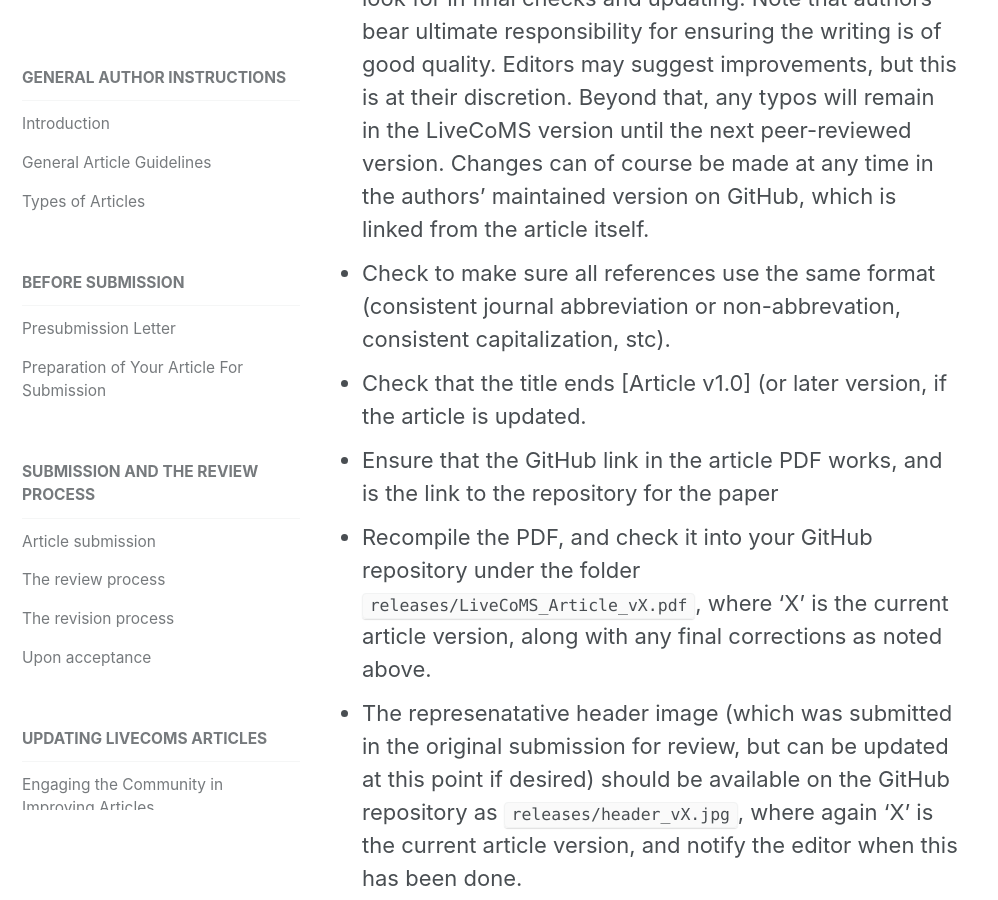
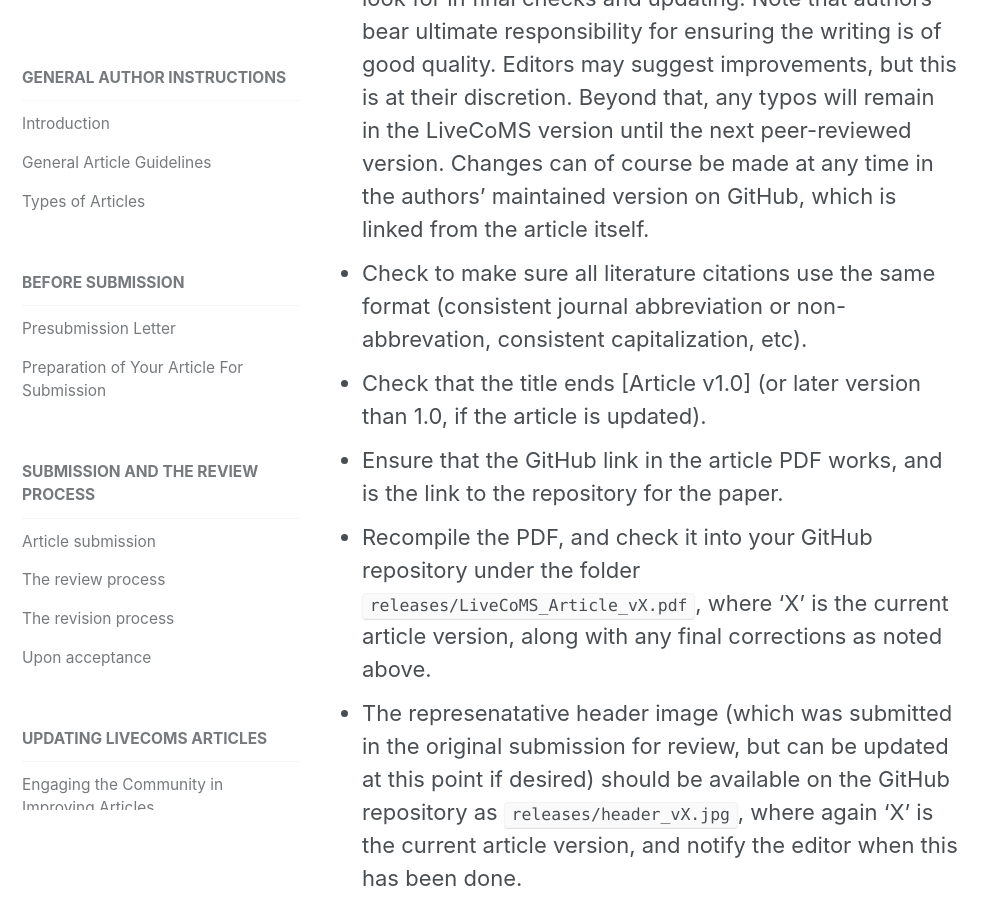
Before and after one commit to livecomsjournal/livecomsjournal.github.io, a Jekyll site: the page built from _author_instructions/01_policies.md, in a window 1280 px wide and 900 px high, scrolled down 16878 px. Shown: the whole window, without its empty margins (0-998 px from the left). Built offline with Jekyll 4.4.1, drawn with Linux system fonts in a browser that asks for light colours.

Commit message:
Update 01_policies.md

```diff
--- a/_author_instructions/01_policies.md
+++ b/_author_instructions/01_policies.md
@@ -222,9 +222,9 @@ After acceptance of your article, the authors must prepare the version of the ar
 - Verify that the metadata is complete in the submission. This includes institutions with departments (if applicable) for all authors, ORCID ID for all authors, and a correctly formatted abstract. If there are any corrections, please send them at this time. Note that author data is taken directly from the LiveCoMS accounts linked to the paper; a common issue is middle initials or affiliations in the LiveCoMS accounts not matching what was submitted.
 - Send a signed copy of the [contributor license release form](https://livecomsjournal.github.io/assets/pdf/LiveCoMS_contributor_license.pdf) to `managing@livecomsjournal.org`. As a reminder, this license does not transfer any copyright, but makes it easier for LiveCoMS to publish the article by clarifying that author does indeed have the right to distribute the article open source. See [copyright licence](https://livecomsjournal.github.io/authors/policies/#copyright-license) section for more information.
 - Do a final check for issues with grammar, word choice, spelling, formatting (including issues with the LaTeX template, placement of figures, etc.) and typos. This step replaces the galley proofs stage in many other journal article preparation processes. Please [reference the appropriate part of the author instructions](https://livecomsjournal.github.io/authors/policies/#writing-style-and-editing) for what to look for in final checks and updating. Note that authors bear ultimate responsibility for ensuring the writing is of good quality. Editors may suggest improvements, but this is at their discretion.  Beyond that, any typos will remain in the LiveCoMS version until the next peer-reviewed version. Changes can of course be made at any time in the authors’ maintained version on GitHub, which is linked from the article itself.
-- Check to make sure all references use the same format (consistent journal abbreviation or non-abbrevation, consistent capitalization, stc).
-- Check that the title ends \[Article v1.0\] (or later version, if the article is updated.
-- Ensure that the GitHub link in the article PDF works, and is the link to the repository for the paper
+- Check to make sure all literature citations use the same format (consistent journal abbreviation or non-abbrevation, consistent capitalization, etc).
+- Check that the title ends \[Article v1.0\] (or later version than 1.0, if the article is updated).
+- Ensure that the GitHub link in the article PDF works, and is the link to the repository for the paper.
 - Recompile the PDF, and check it into your GitHub repository under the folder `releases/LiveCoMS_Article_vX.pdf`, where 'X' is the current article version, along with any final corrections as noted above.
 - The represenatative header image (which was submitted in the original submission for review, but can be updated at this point if desired) should be available on the GitHub repository as `releases/header_vX.jpg`, where again 'X' is the current article version, and notify the editor when this has been done.
 - Within a few days of acceptance, you will be notified by the editors about the volume, year, article number, and DOI. Finalize the LiveCoMS footer by changing the class option to the `pubversion` class option in the document preamble, and use this information to fill in the `\pubvolume`, `\pubissue`, `\pubyear`, `\articlenum`, and `\pubDOI` fields. You should also update the `\datereceived` and `\dateaccepted` fields according to the date of accepance, and orginal date of submission.
```
